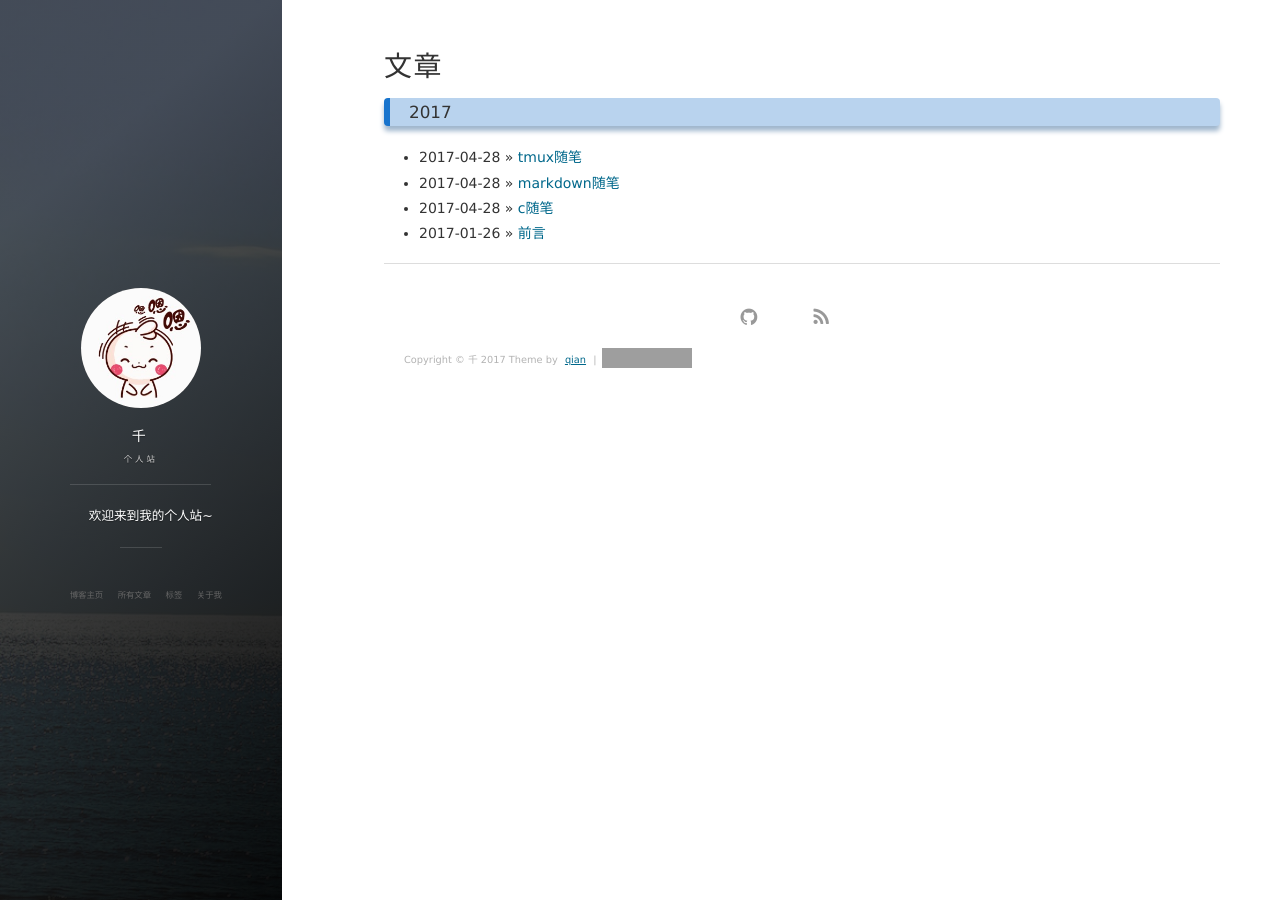
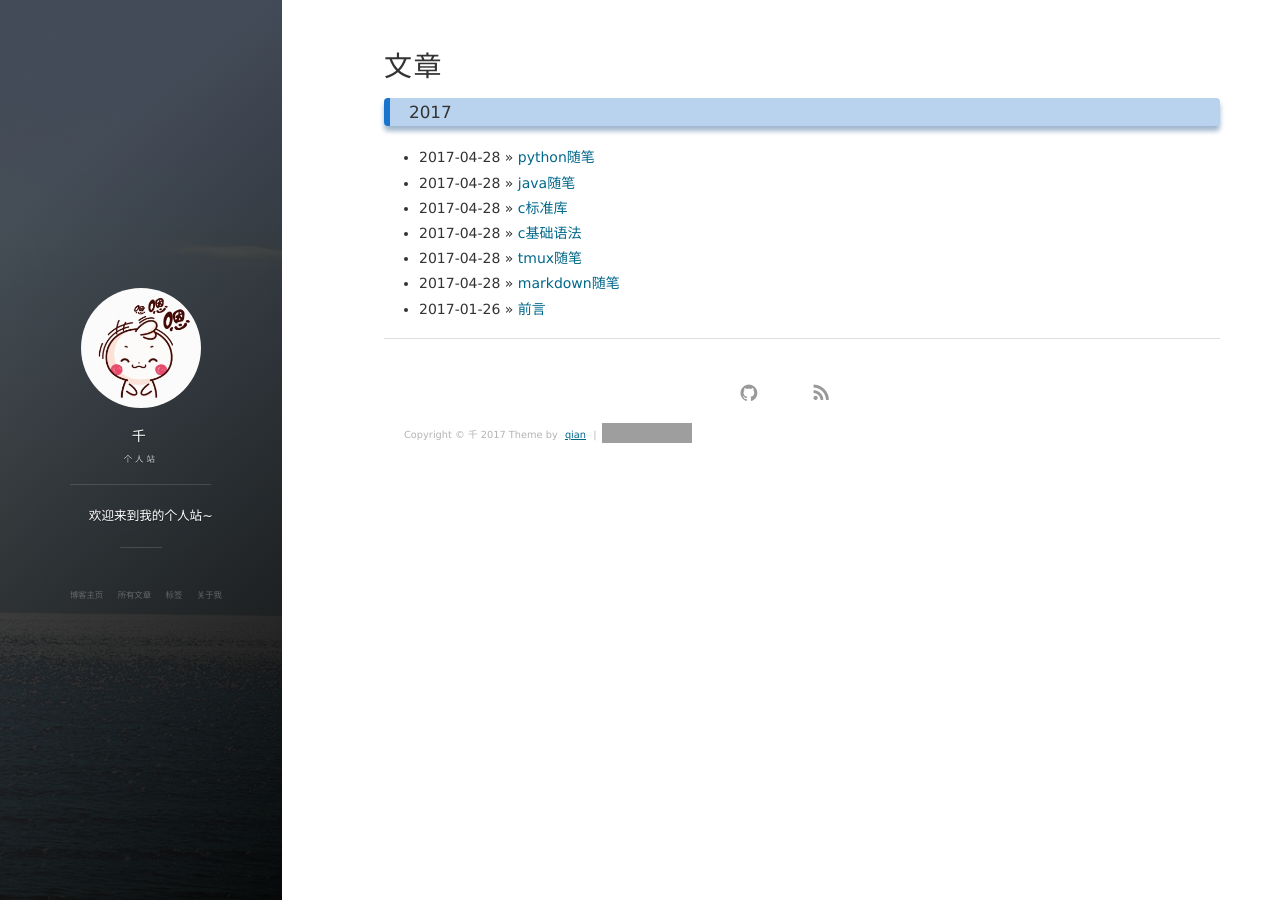
Before and after one commit to maqiancheng/maqiancheng.github.io, a Jekyll site: the page built from archive.html, in a window 1280 px wide. Built offline with Jekyll 4.4.1, drawn with Linux system fonts in a browser that asks for light colours; nearby versions of some CDN libraries; comment, search, counter and statistics services are not loaded; grey boxes are pictures that could not be loaded.

Commit message:
split module

```diff
--- /dev/null
+++ b/_posts/c/2017-04-28-c_basis.md
@@ -0,0 +1,6 @@
+---
+layout: post
+title: "c基础语法"
+date: 2017-04-28
+tag: c
+---
--- /dev/null
+++ b/_posts/c/2017-04-28-c_stdlib.md
@@ -0,0 +1,6 @@
+---
+layout: post
+title: "c标准库"
+date: 2017-04-28
+tag: c
+---
--- /dev/null
+++ b/_posts/java/2017-04-28-java_essay.md
@@ -0,0 +1,6 @@
+---
+layout: post
+title: "java随笔"
+date: 2017-04-28
+tag: java
+---
--- a/_posts/2017-04-28-c_essay.md
+++ b/_posts/python/2017-04-28-python_essay.md
@@ -1,6 +1,6 @@
 ---
 layout: post
-title: "c随笔"
+title: "python随笔"
 date: 2017-04-28
-tag: c
+tag: python
 ---
```
